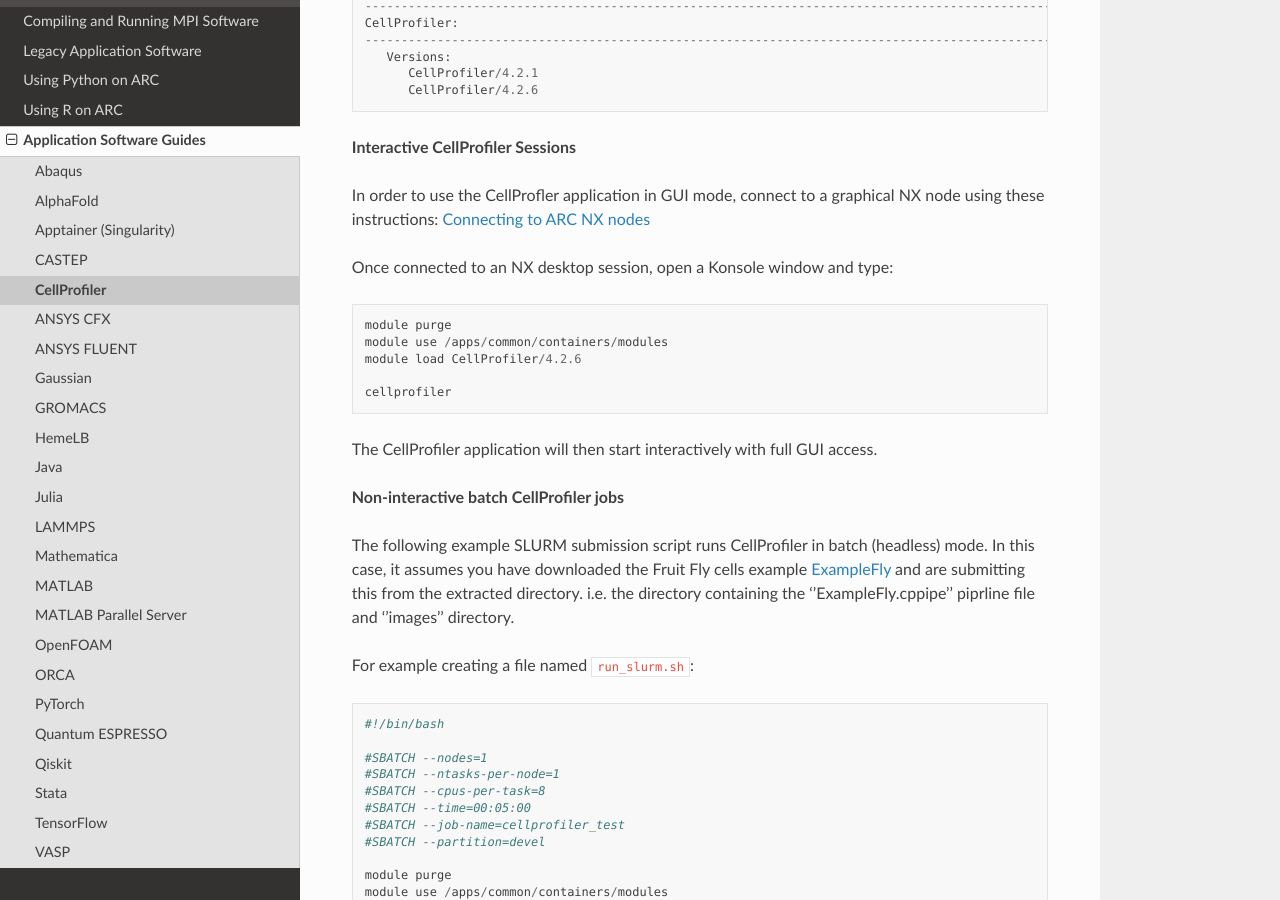
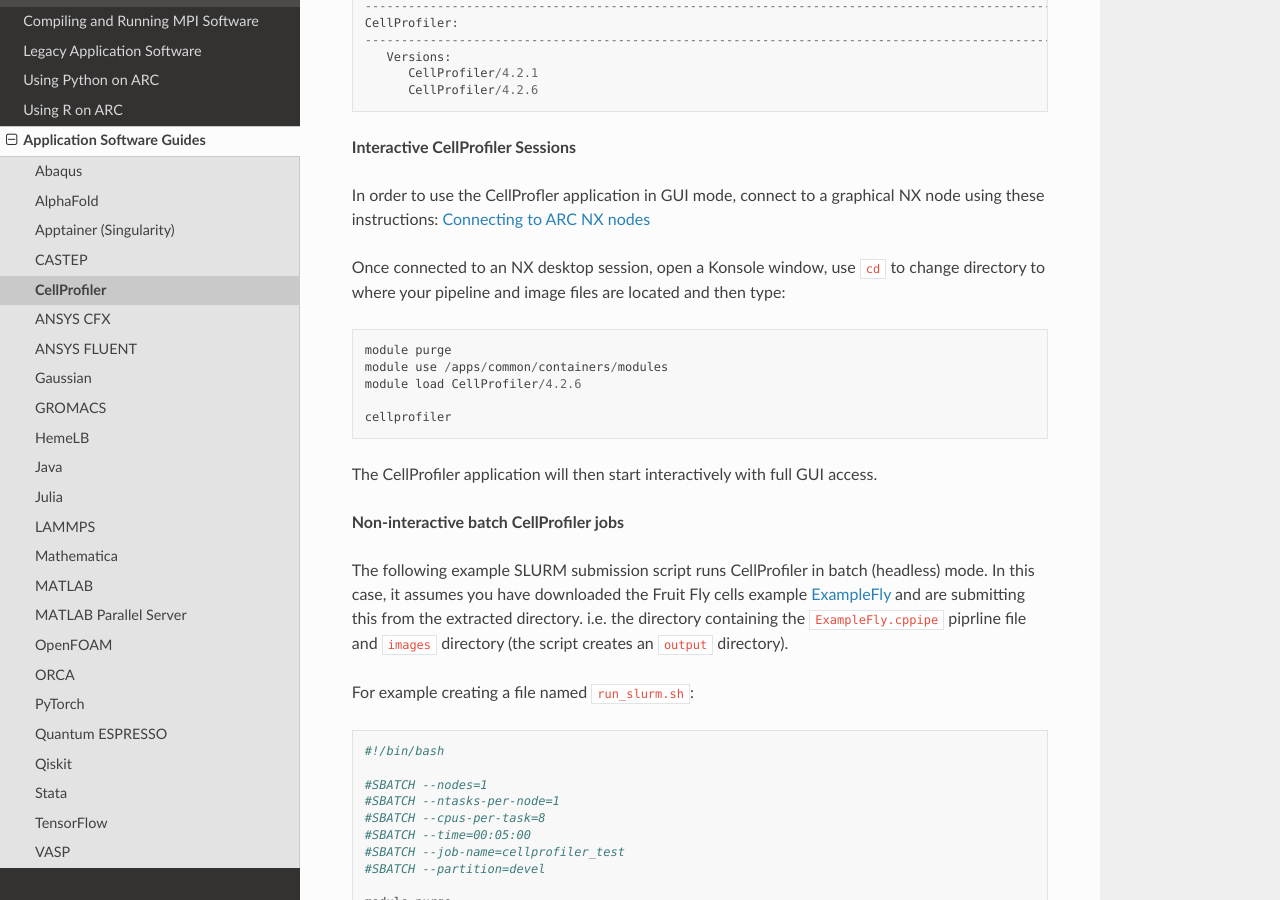
Before and after one commit to oxford-arc/arc-software-guide, a Sphinx documentation site: the page built from docs/source/apps/arc_cellprofiler.rst, in a window 1280 px wide and 900 px high, scrolled down 393 px. Built offline with Sphinx 7.4.7 and the Read the Docs theme 2.0.0, drawn with Linux system fonts in a browser that asks for light colours.

Commit message:
Update arc_cellprofiler.rst

```diff
--- a/docs/source/apps/arc_cellprofiler.rst
+++ b/docs/source/apps/arc_cellprofiler.rst
@@ -23,7 +23,7 @@
 
 In order to use the CellProfler application in GUI mode, connect to a graphical NX node using these instructions: `Connecting to ARC NX nodes <https://arc-user-guide.readthedocs.io/en/latest/connecting-to-arc.html#connecting-using-arc-graphical-nodes>`_
 
-Once connected to an NX desktop session, open a Konsole window and type::
+Once connected to an NX desktop session, open a Konsole window, use ``cd`` to change directory to where your pipeline and image files are located and then type::
 
   module purge
   module use /apps/common/containers/modules
@@ -37,7 +37,7 @@
 
 The following example SLURM submission script runs CellProfiler in batch (headless) mode. In this case, it assumes you
 have downloaded the Fruit Fly cells example `ExampleFly <https://cellprofiler.org/examples>`_ and are submitting this from the extracted
-directory. i.e. the directory containing the ''ExampleFly.cppipe'' piprline file and ''images'' directory.
+directory. i.e. the directory containing the ``ExampleFly.cppipe`` piprline file and ``images`` directory (the script creates an ``output`` directory).
 
 For example creating a file named ``run_slurm.sh``::
 
```
